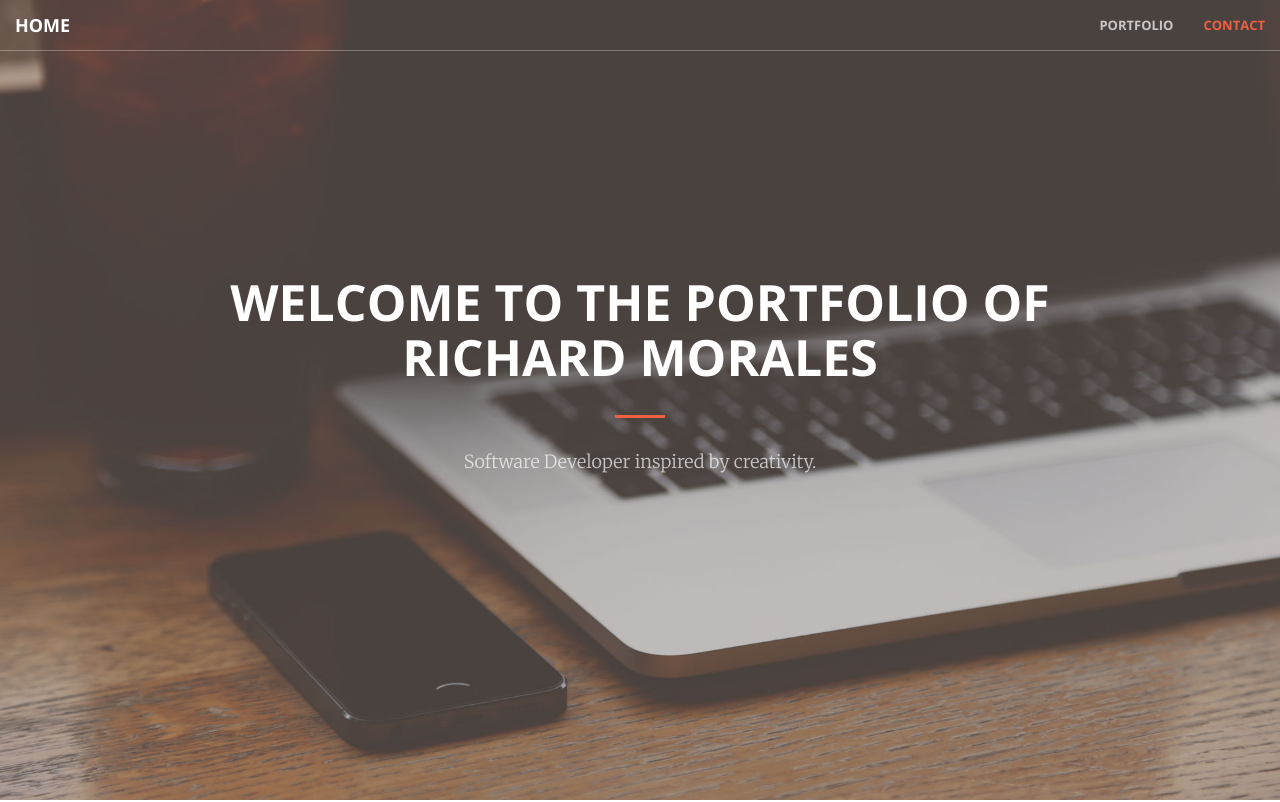
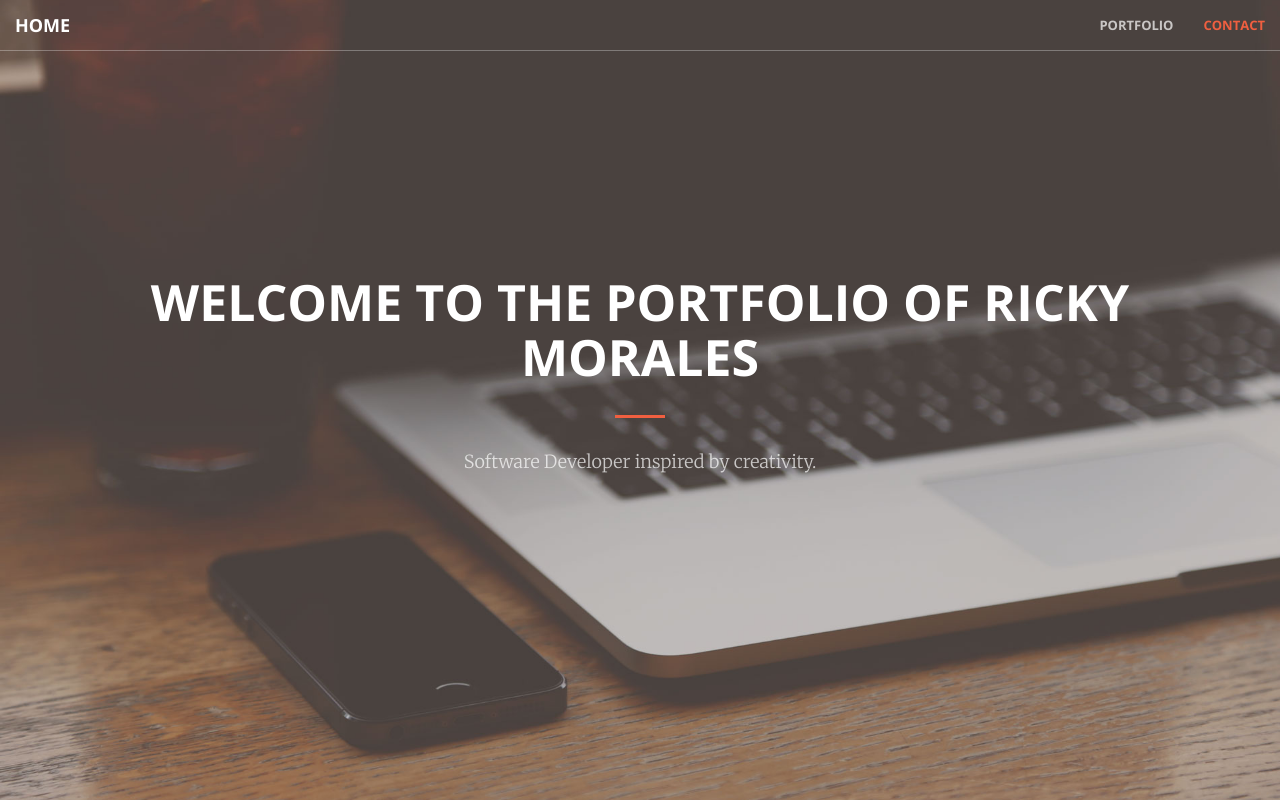
Before and after one commit to moralerr/Ricky-Morales, a website: page index.html in a window 1280 px wide. Shown: the top 802 px of the page. Drawn offline with nearby package versions, Linux system fonts and the light colour scheme.

Commit message:
Update index.html

```diff
--- a/index.html
+++ b/index.html
@@ -73,7 +73,7 @@
     <header>
         <div class="header-content">
             <div class="header-content-inner">
-                <h1 id="homeHeading">Welcome to the portfolio of Richard Morales</h1>
+                <h1 id="homeHeading">Welcome to the portfolio of Ricky Morales</h1>
                 <hr>
                 <p>Software Developer inspired by creativity.</p>
             <!--    <a href="#about" class="btn btn-primary btn-xl page-scroll">Find Out More</a> -->
```
